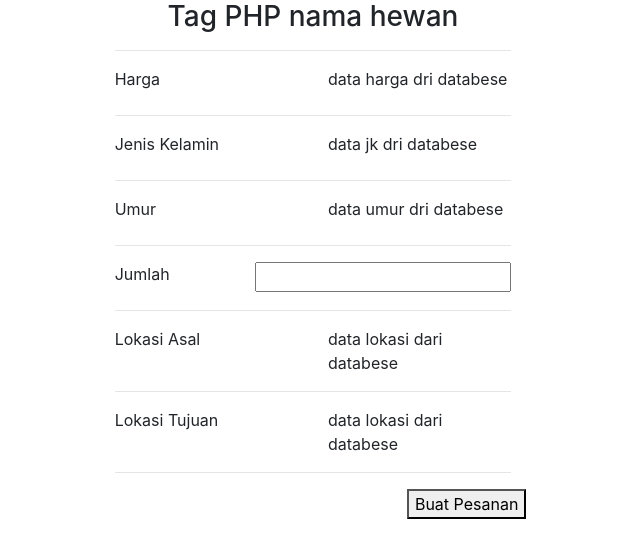
After one commit to alarmgo/arkavidia, a CodeIgniter app: page /arkavidia/index.php/buatpesanan/index in a window 1280 px wide. The commit adds this page. Shown: the top 558 px of the page, without its empty margins (327-967 px from the left). Run offline with CodeIgniter, Linux system fonts and the light colour scheme; some libraries are stand-ins or nearby versions.

Commit message:
tampilan buatpesanan dan input data penjualan

```diff
--- /dev/null
+++ b/application/controllers/Buatpesanan.php
@@ -0,0 +1,10 @@
+<?php
+defined('BASEPATH') OR exit('No direct script access allowed');
+
+class Buatpesanan extends CI_Controller {
+
+	public function index()
+	{
+		$this->load->view('BuatPesanan');
+	}
+}
--- /dev/null
+++ b/application/views/BuatPesanan.php
@@ -0,0 +1,69 @@
+<!DOCTYPE html>
+<html lang="en">
+<head>
+    <meta charset="UTF-8">
+    <meta name="viewport" content="width=device-width, initial-scale=1.0">
+    <meta http-equiv="X-UA-Compatible" content="ie=edge">
+    <title>Buat Pesanan</title>
+    <?php $this->load->view('_parts/resources.php') ?>
+</head>
+<body>
+    <div class="container-fluid">
+        <div class="row">
+        <div class="col"></div>
+        <div class="col">
+            <h3 class="text-center">Tag PHP nama hewan</h3>
+            <hr>
+            <div class="row">
+                <div class="col">
+                    <label>Harga</label>
+                </div>
+                <div class="col">data harga dri databese</div>
+            </div>
+            <hr>
+            <div class="row">
+                <div class="col">
+                    <label>Jenis Kelamin</label>
+                </div>
+                <div class="col">data jk dri databese</div>
+            </div>
+            <hr>
+            <div class="row">
+                <div class="col">
+                    <label>Umur</label>
+                </div>
+                <div class="col">data umur dri databese</div>
+            </div>
+            <hr>
+            <div class="row">
+                <div class="col">
+                    <label>Jumlah</label>
+                </div>
+                <div class="col"><input type="number" min="1"></div>
+            </div>
+            <hr>
+            <div class="row">
+                <div class="col">
+                    <label>Lokasi Asal</label>
+                </div>
+                <div class="col">data lokasi dari databese</div>
+            </div>
+            <hr>
+            <div class="row">
+                <div class="col">
+                    <label>Lokasi Tujuan</label>
+                </div>
+                <div class="col">data lokasi dari databese</div>
+            </div>
+            <hr>
+            <div class="row centered">
+                <div class="col"></div>
+                <button>Buat Pesanan</button>
+            </div>
+
+        </div>
+        <div class="col"></div>
+        </div>
+    </div>
+</body>
+</html>
```
Also changed, not shown: application/controllers/Penjualan.php (added, +10 -0 lines), application/views/InputDataPenjualan.php (renamed from application/views/InputDataPenjual.html, +21 -3 lines).
